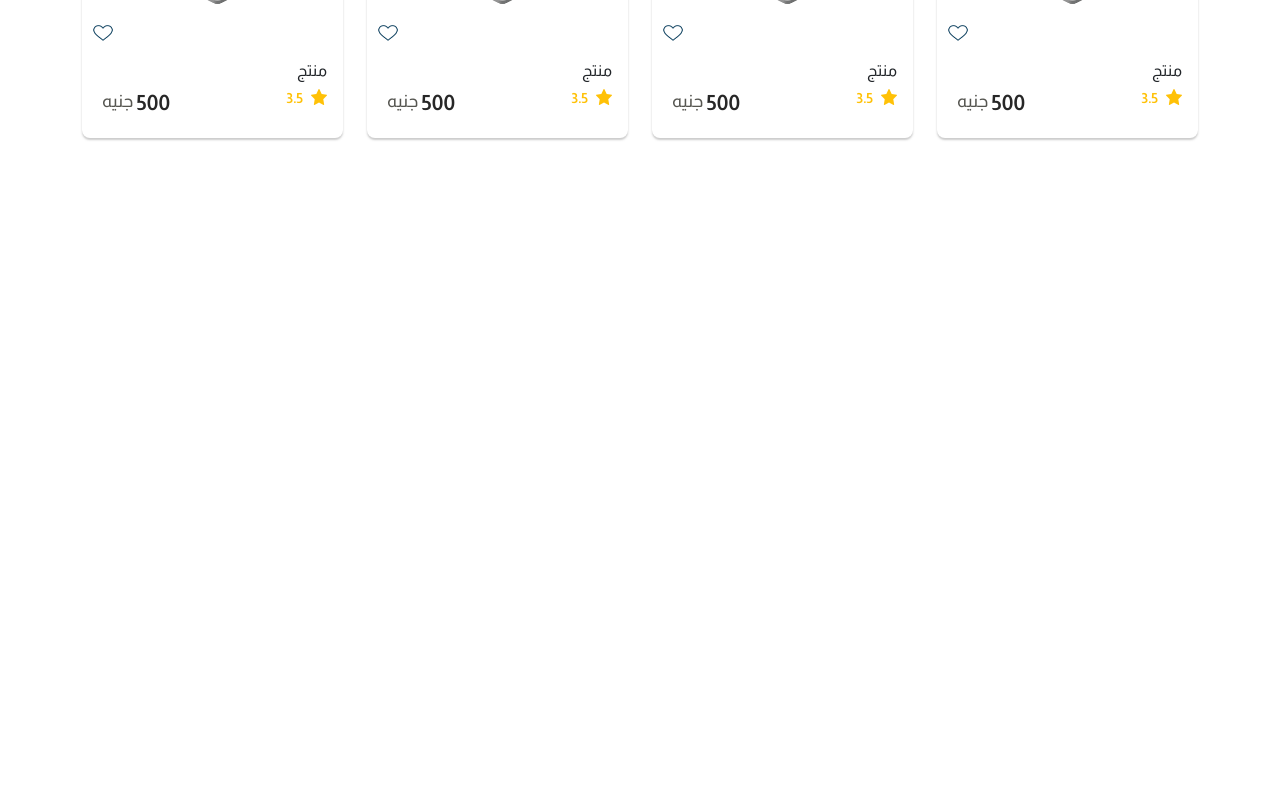
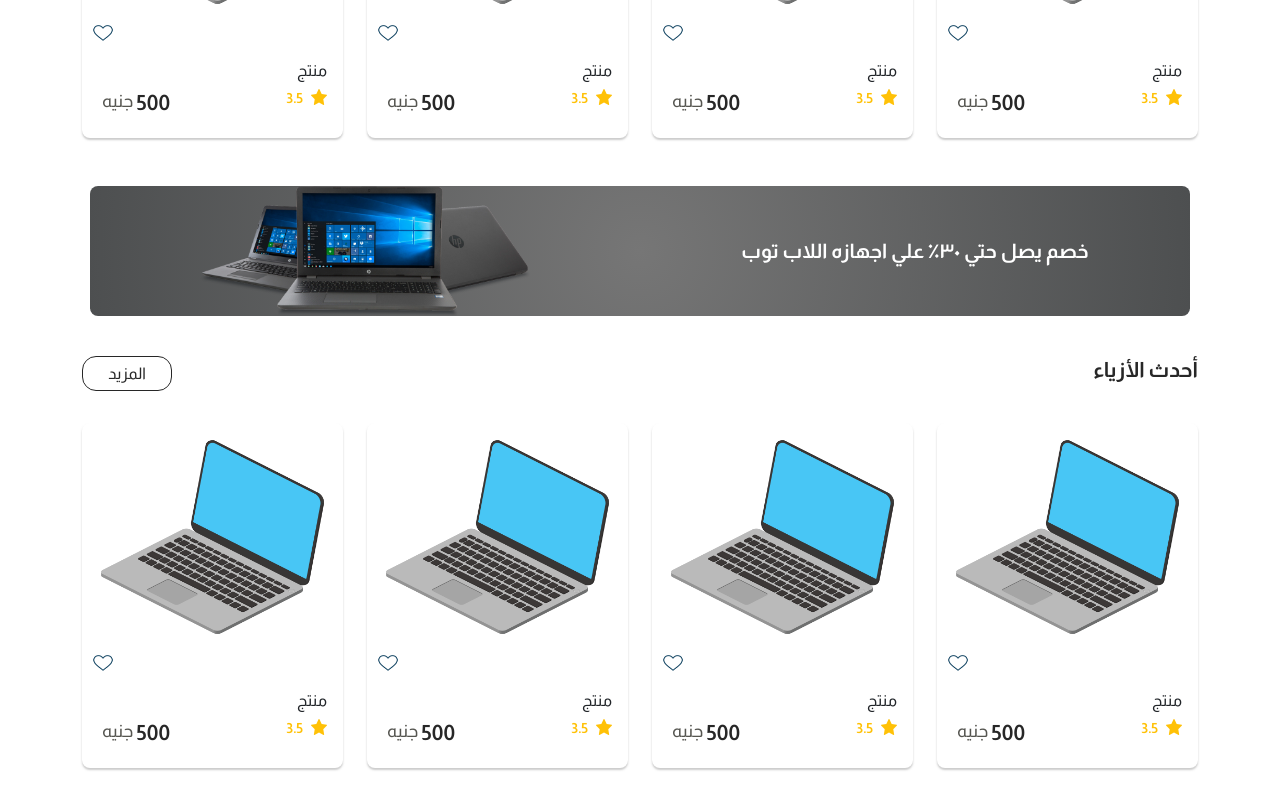
Before and after one commit to mohamedtarekdev/react-ecommerce, a React (Vite) app: page / in a window 1280 px wide. Shown: the part 962-1762 px from the top of the page. Before the commit the page ends 1132 px from the top, so only its background shows below. Built offline with nearby package versions, Linux system fonts and the light colour scheme.

Commit message:
Add Ads component and integrate it into Home page; update styles for ad section

```diff
--- /dev/null
+++ b/src/components/Ad.jsx
@@ -0,0 +1,21 @@
+import React from 'react';
+import { Col, Container, Row } from 'react-bootstrap';
+
+import laptops from '../assets/images/laptops.png';
+
+const Ads = () => {
+    return (
+        <Container>
+            <Row className="ad my-3 mx-2 d-flex text-center align-items-center">
+                <Col sm="6">
+                    <span>خصم يصل حتي ٣٠٪ علي اجهازه اللاب توب</span>
+                </Col>
+                <Col sm="6">
+                    <img className="ads-img" src={laptops} alt="" />
+                </Col>
+            </Row>
+        </Container>
+    );
+};
+
+export default Ads;
--- a/src/index.css
+++ b/src/index.css
@@ -149,20 +149,18 @@ body {
 }
 
 /* discount setion */
-.discount-backcolor {
+.ad {
     height: 130px;
     border-radius: 8px;
     background: radial-gradient(circle, #767676 0%, #4d4f50 100%, #494c4d 100%);
 }
-.discount-title {
+.ad span {
     color: #ffffff;
-    font-family: Cairo;
-    font-size: 21px;
+    font-family: Almarai;
+    font-size: 20px;
     font-weight: bold;
-    letter-spacing: 0;
-    line-height: 39px;
 }
-.dicount-img {
+.ad img {
     max-height: 130px;
     max-width: 80%;
 }
--- a/src/pages/Home.jsx
+++ b/src/pages/Home.jsx
@@ -3,6 +3,7 @@ import MainNavbar from '../components/MainNavbar';
 import Slider from '../components/Slider';
 import CategoriesList from '../sections/CategoriesList';
 import ProductsList from '../sections/ProductsList';
+import Ad from '../components/Ad';
 
 const Home = () => {
     return (
@@ -11,6 +12,8 @@ const Home = () => {
             <Slider />
             <CategoriesList title="التصنيفات" btnValue="المزيد" />
             <ProductsList title="الأكثر مبيعًا" btnValue="المزيد" />
+            <Ad />
+            <ProductsList title="أحدث الأزياء" btnValue="المزيد" />
         </div>
     );
 };
```
